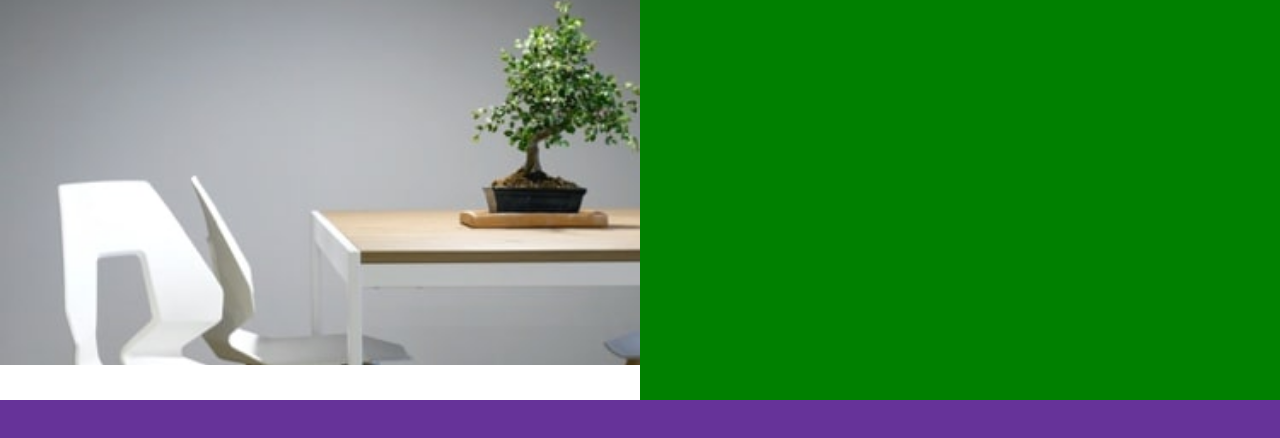
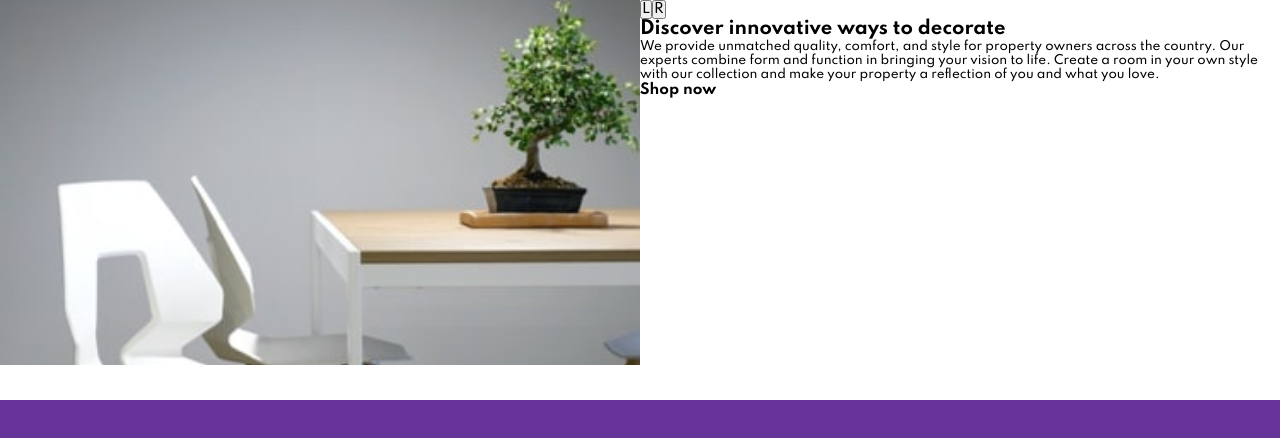
Before and after one commit to AbdielP/vue-room-homepage, a Vue app: page /#/ in a window 1280 px wide. Shown: the top 438 px of the page. Built offline with nearby package versions, Linux system fonts and the light colour scheme.

Commit message:
working on 'shop now' section basic styles

```diff
--- a/src/components/Shopnow.vue
+++ b/src/components/Shopnow.vue
@@ -1,17 +1,22 @@
 <template>
-    <div></div>
+  <section>
+    <div>
+      <button>L</button>
+      <button>R</button>
+    </div>
+    <h1>Discover innovative ways to decorate</h1>
+    <p> We provide unmatched quality, comfort, and style for property owners across the country.
+  Our experts combine form and function in bringing your vision to life. Create a room in your
+  own style with our collection and make your property a reflection of you and what you love.</p>
+    <h3> Shop now</h3>
+  </section>
 </template>
 
 <script>
 export default {
-    name: 'Shop'
-}
+  name: "Shop",
+};
 </script>
 
 <style scoped>
-    div {
-        width: 100%;
-        height: 400px;
-        background: green;
-    }
 </style>
```
